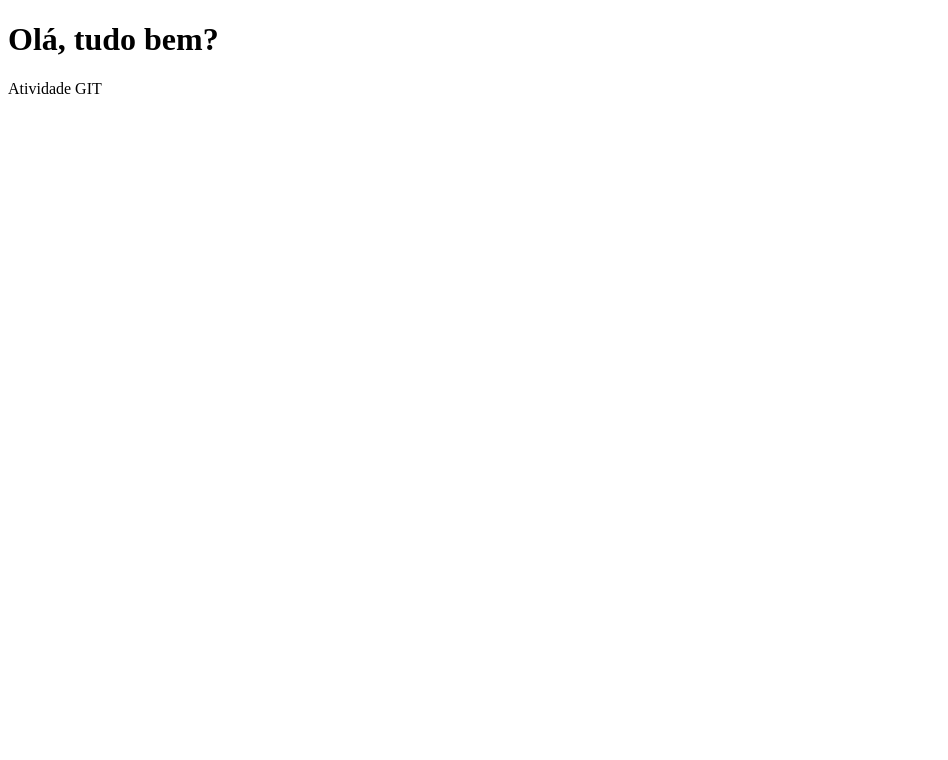
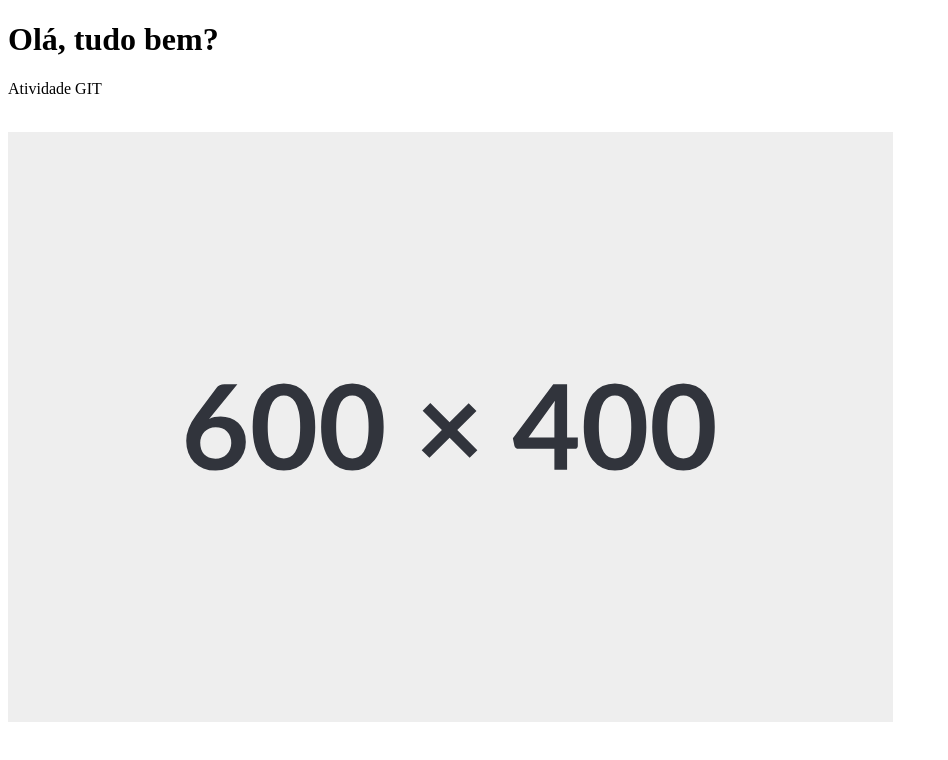
Before and after one commit to AdemirWilson/git-atividade, a plain HTML site: page index.html in a window 1280 px wide. Shown: the whole page, without its empty margins (0-948 px from the left). Drawn offline with Linux system fonts and the light colour scheme.

Commit message:
Adicionando images

```diff
--- a/index.html
+++ b/index.html
@@ -8,5 +8,7 @@
 <body>
     <h1>Olá, tudo bem?</h1>
     <p>Atividade GIT</p>
+    <br>
+    <img src="./images/img.svg" width="70%" alt="">
 </body>
 </html>
```
Also changed, not shown: images/img.svg (added).
